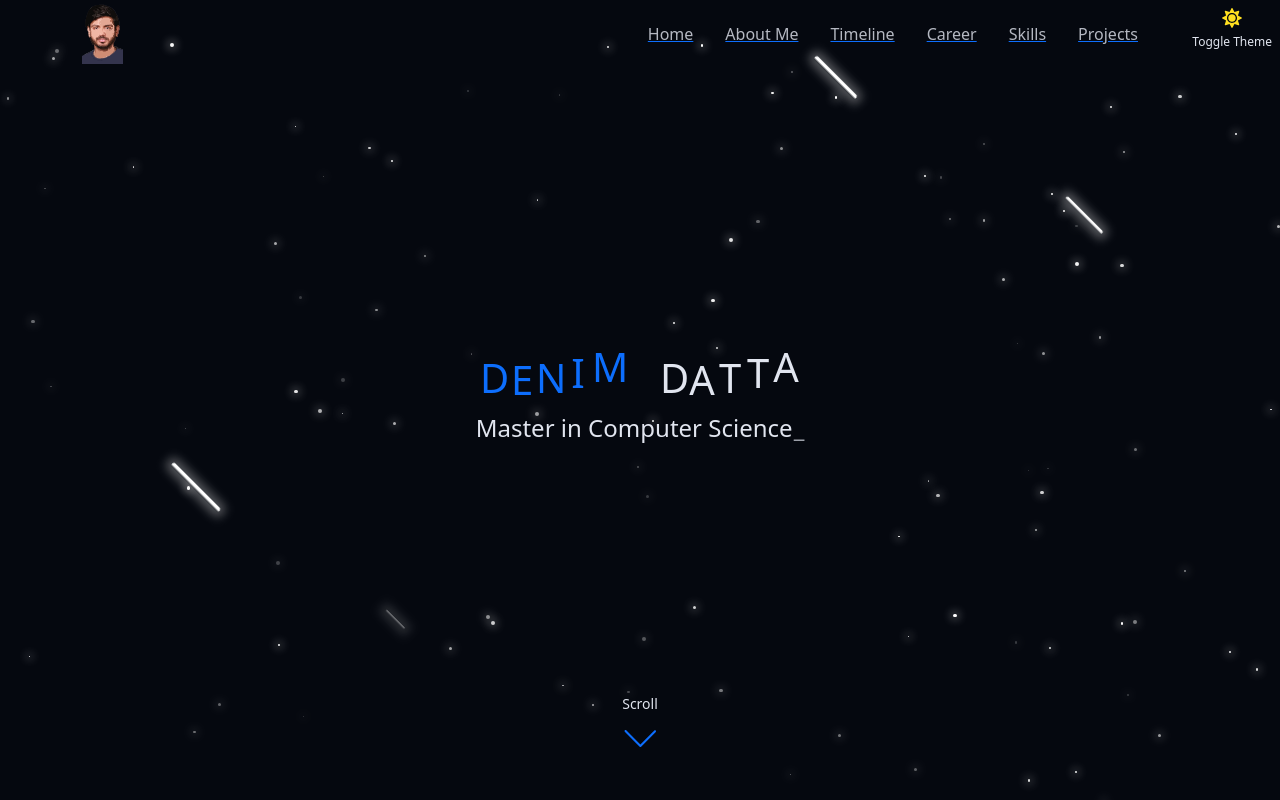
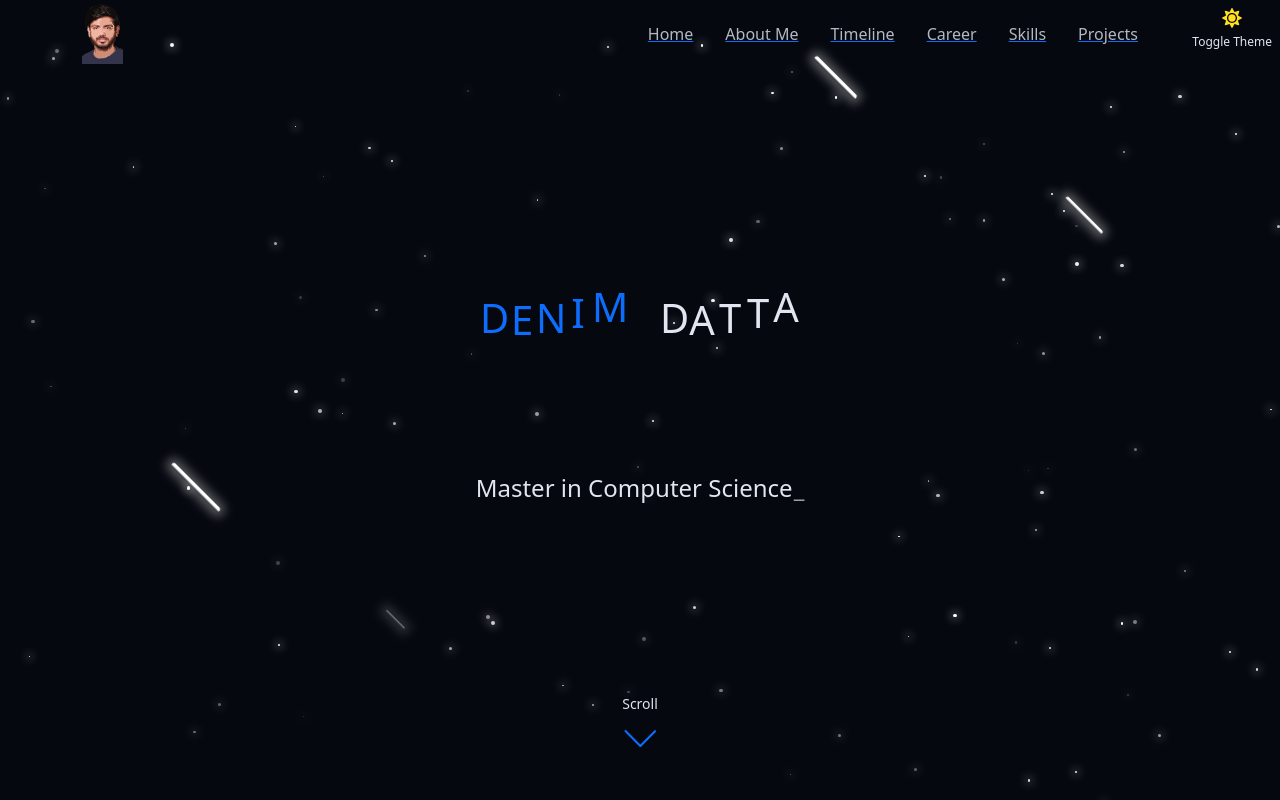
Before and after one commit to denimdatta/denimdatta.github.io, a React (Vite) app: page / in a window 1280 px wide. Shown: the top 800 px of the page. Built offline with nearby package versions, Linux system fonts and the light colour scheme.

Commit message:
Update Home Page

```diff
--- a/src/components/DenimDatta.tsx
+++ b/src/components/DenimDatta.tsx
@@ -5,7 +5,7 @@ function DenimDatta() {
     return (
         <section id ="denimdatta"
             className="relative min-h-screen flex flex-col items-center justify-center px-4">
-            <div className='row'>
+            <div className='row pb-10'>
                 <h1 className="text-center">
                     <span className={CN("animate-wave-1 inline-block w-7 text-primary")}>D</span>
                     <span className={CN("animate-wave-2 inline-block w-7 text-primary")}>E</span>
@@ -21,7 +21,7 @@ function DenimDatta() {
                 </h1>
             </div>
 
-            <div className="row wrap-normal text-2xl font-sans">
+            <div className="row wrap-normal text-2xl font-sans pt-20 w-[75%]">
                 <div>
                     <Typewriter options={{
                         strings: [
@@ -30,6 +30,7 @@ function DenimDatta() {
                             "Skilled in Java and AWS technologies like CloudWatch, DynamoDB, SQS.",
                         ],
                         autoStart: true,
+                        loop: true,
                         cursor: '_',
                     }}/>
                 </div>
```
